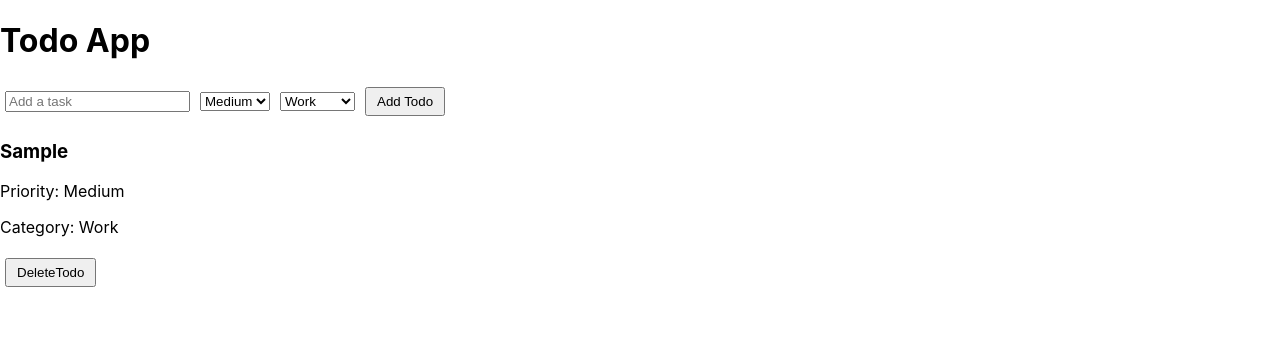
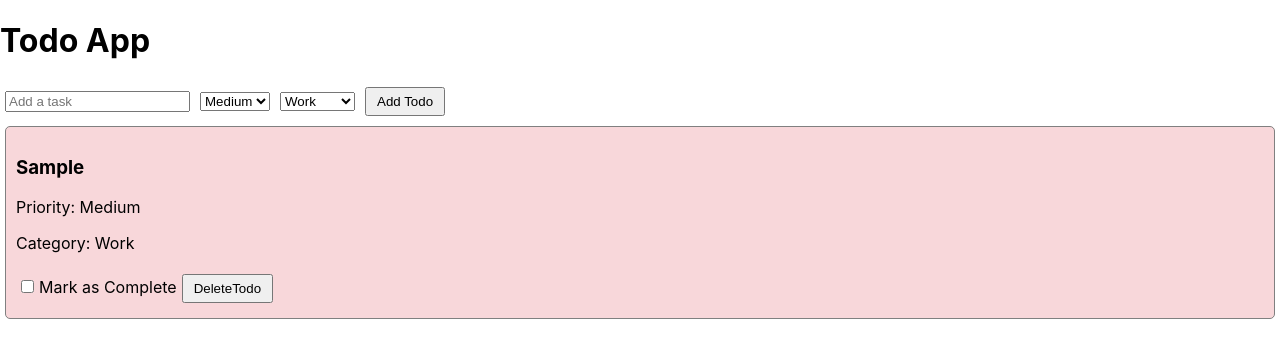
Before and after one commit to Ahmedkhan78/TodoApp, a React (Create React App) app: page / in a window 1280 px wide. Both pictures are taken after typing "Sample" into the empty fields and a click on the button "Add Todo". Shown: the top 358 px of the page. Built offline with nearby package versions, Linux system fonts and the light colour scheme.

Commit message:
feat: Enable toggling todo completion status with localStorage sync

```diff
--- a/src/App.js
+++ b/src/App.js
@@ -24,11 +24,19 @@ function App() {
     setTodos(newTodos);
     localStorage.setItem("todos", JSON.stringify(newTodos));
   };
+
+  const toggleTodo = (id) => {
+    const updatedTodos = todos.map((todo) => {
+      return todo.id === id ? { ...todo, completed: !todo.completed } : todo;
+    });
+    setTodos(updatedTodos);
+    localStorage.setItem("todos", JSON.stringify(updatedTodos));
+  };
   return (
     <div className="app">
       <h1>Todo App</h1>
       <TodoForm addTodo={addTodo} />
-      <TodoList todos={todos} deleteTodo={deleteTodo} />
+      <TodoList todos={todos} deleteTodo={deleteTodo} toggleTodo={toggleTodo} />
     </div>
   );
 }
--- a/src/components/TodoItem.js
+++ b/src/components/TodoItem.js
@@ -1,11 +1,31 @@
 import React from "react";
 
-const TodoItem = ({ todo, deleteTodo }) => {
+const TodoItem = ({ todo, toggleTodo, deleteTodo }) => {
   return (
-    <div>
-      <h3>{todo.task}</h3>
+    <div
+      style={{
+        border: "1px solid gray",
+        padding: "10px",
+        margin: "5px",
+        borderRadius: "5px",
+        backgroundColor: todo.completed ? "#d4edda" : "#f8d7da",
+      }}
+    >
+      <h3 style={{ textDecoration: todo.completed ? "line-through" : "none" }}>
+        {todo.task}
+      </h3>
       <p>Priority: {todo.priority}</p>
       <p>Category: {todo.category}</p>
+
+      <label>
+        <input
+          type="checkbox"
+          checked={todo.completed}
+          onChange={() => toggleTodo(todo.id)}
+        />
+        Mark as Complete
+      </label>
+
       <button onClick={() => deleteTodo(todo.id)}>DeleteTodo</button>
     </div>
   );
--- a/src/components/TodoList.js
+++ b/src/components/TodoList.js
@@ -1,14 +1,19 @@
 import React from "react";
 import TodoItem from "./TodoItem";
 
-const TodoList = ({ todos, deleteTodo }) => {
+const TodoList = ({ todos, deleteTodo, toggleTodo }) => {
   return (
     <div>
       {" "}
       {todos.length === 0 ? <p>No tasks found!</p> : null}
       {/* ✅ Yahan () brackets ka use karein taaki `map` function return kare */}
       {todos.map((todo) => (
-        <TodoItem key={todo.id} todo={todo} deleteTodo={deleteTodo} />
+        <TodoItem
+          key={todo.id}
+          todo={todo}
+          deleteTodo={deleteTodo}
+          toggleTodo={toggleTodo}
+        />
       ))}
     </div>
   );
```
